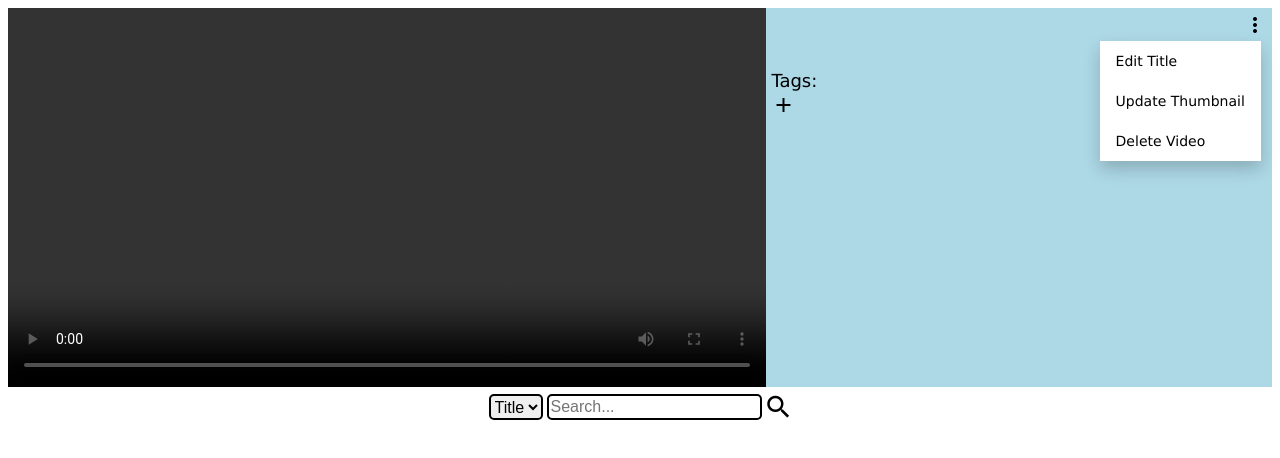
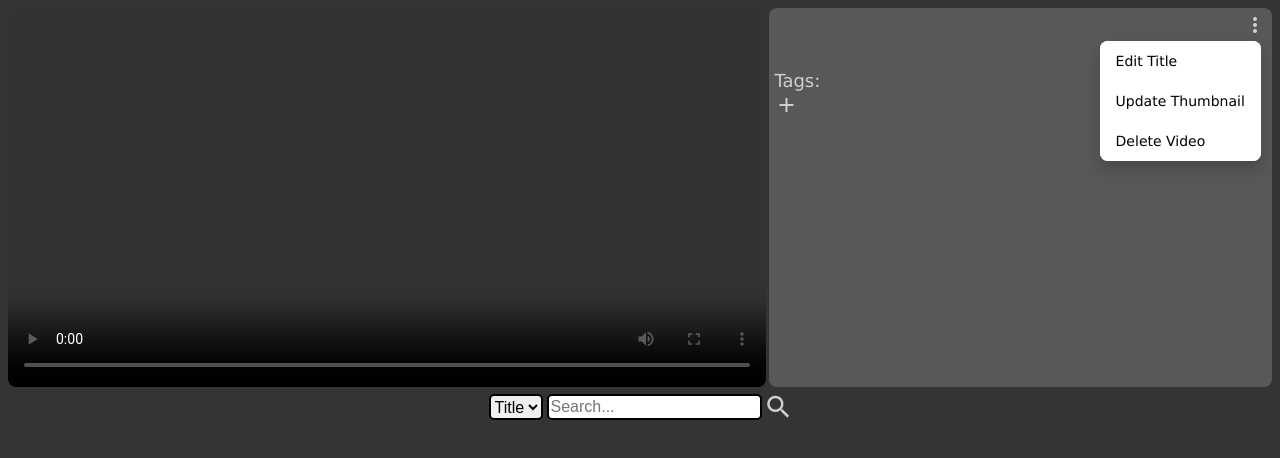
Before and after one commit to evanmckinney03/media_player, a plain HTML site: page index.html in a window 1280 px wide. Both pictures are taken after a click on the element "more_vert". Drawn offline with Linux system fonts and the light colour scheme; no server answers.

Commit message:
Changed the color scheme and rounded all the corners

```diff
--- a/index.css
+++ b/index.css
@@ -1,3 +1,6 @@
+body {
+  background-color: #343434;
+}
 
 .flex-grid {
   display: flex;
@@ -9,14 +12,16 @@
 }
 
 #thumbnails-div {
-  background-color: yellow;
+  background-color: #585858;
   flex-wrap: wrap;
+  border-radius: 8px;
 }
 
 #about-div {
-  background-color: lightBlue;
+  background-color: #585858;
   width: 40%;
   height: stretch;
+  border-radius: 8px;
 }
 
 .thumbnail {
@@ -37,6 +42,8 @@
   max-width: 60%;
   min-width: 60%;
   max-height: 70vh;
+  margin-right: 3px;
+  border-radius: 8px;
 }
 
 .thumbnail-text {
@@ -45,7 +52,7 @@
   font-family: Verdana, Arial, sans-serif;
   font-size: 20px;
   background-color: #414141cc;
-  color: white;
+  color: #cfcfcf;
   padding: 2px;
   border-radius: 4px;
 }
@@ -59,6 +66,7 @@
   font-size: 30px;
   min-width: 0;
   resize: none;
+  color: #cfcfcf;
 }
 #title-div {
   align-items: start;
@@ -72,6 +80,8 @@
   background-color: lightgrey;
   font-family: Lucida Console, monospace;
   padding: 2px;
+  margin: 2px;
+  padding-top: 4px;
   border: 2px, solid, black;
   border-radius: 10px;
   font-size: 16px;
@@ -127,16 +137,26 @@
 
 #search-glass {
   font-size: 30px;
+  color: #cfcfcf;
 }
 
 #tag-label {
   font-family: Verdana, Arial, sans-serif;
   margin-bottom: 2px;
   font-size: 18px;
+  color: #cfcfcf;
 }
 
 #about-div {
   padding: 5px;
+}
+
+#dropdown-button {
+  color: #cfcfcf;
+}
+
+#edit-tag-button {
+  color: #cfcfcf;
 }
 
 .dropdown-content {
@@ -147,6 +167,8 @@
   min-width: 160px;
   box-shadow: 0px 8px 16px 0px rgba(0,0,0,0.2);
   z-index: 1;
+  border-radius: 8px;
+  overflow: hidden;
 }
 
 .dropdown-content p, .dropdown-content input {
```
